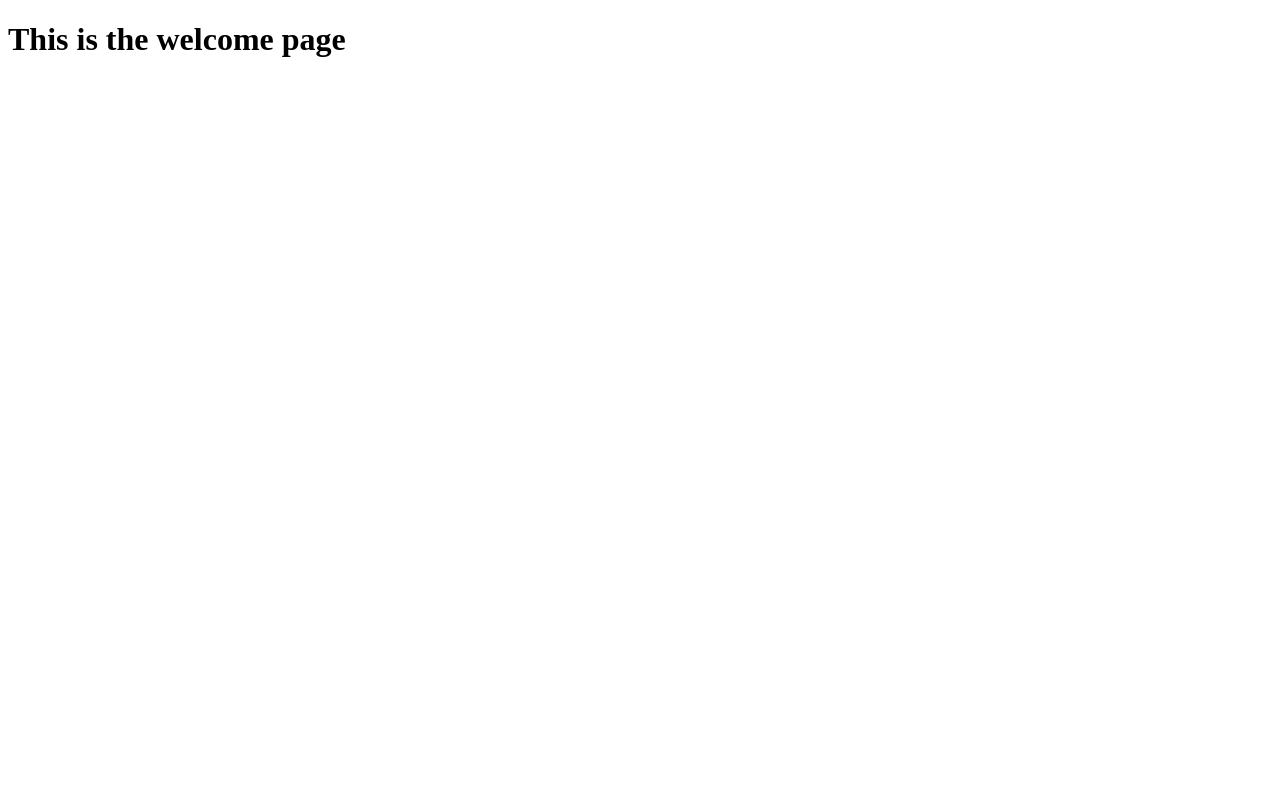
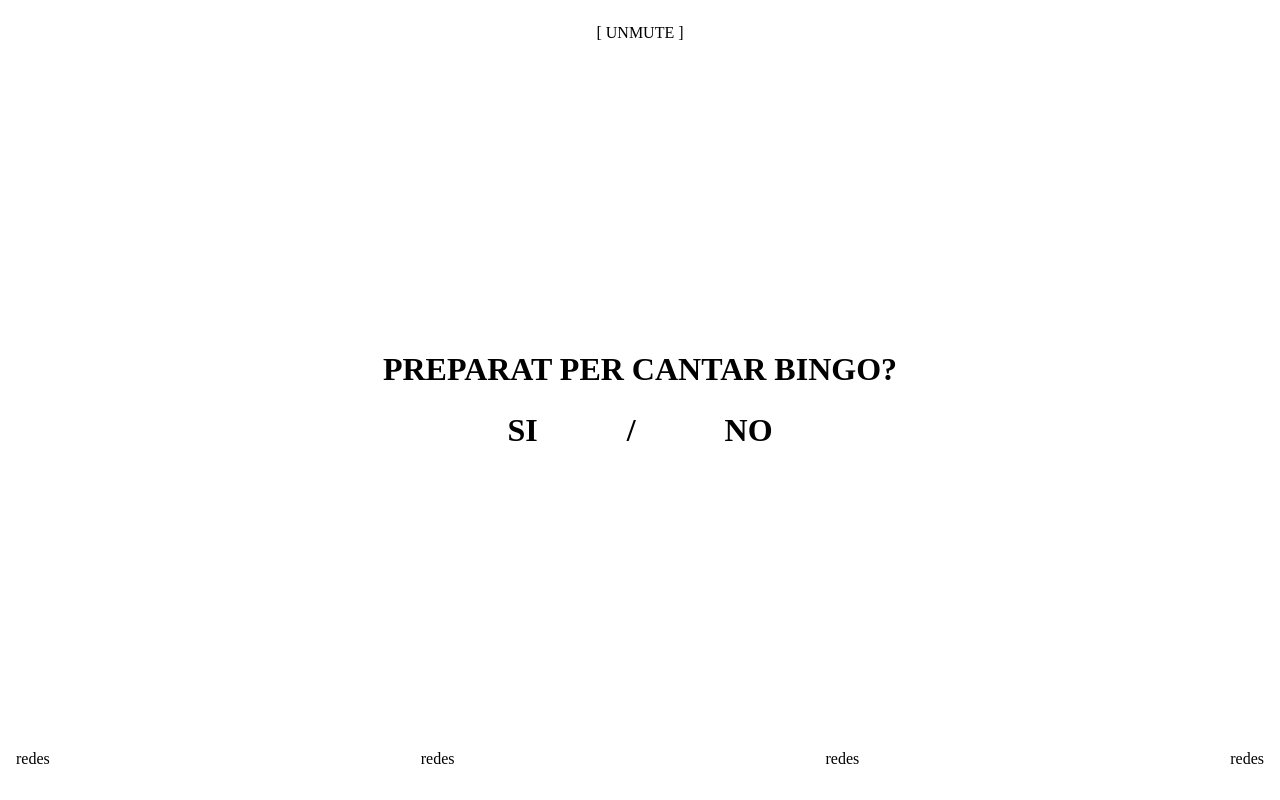
Before and after one commit to gteixi/social-bingo-webpage, a React (Create React App) app: page / in a window 1280 px wide. Built offline with nearby package versions, Linux system fonts and the light colour scheme.

Commit message:
Style of Welcome page done

```diff
--- /dev/null
+++ b/src/App.css
@@ -0,0 +1,7 @@
+* {
+  margin: 0;
+  padding: 0;
+  -webkit-box-sizing: border-box;
+          box-sizing: border-box;
+}
+/*# sourceMappingURL=App.css.map */
--- /dev/null
+++ b/src/App.scss
@@ -0,0 +1,5 @@
+* {
+  margin: 0;
+  padding: 0;
+  box-sizing: border-box;
+}
--- a/src/App.tsx
+++ b/src/App.tsx
@@ -7,6 +7,8 @@ import Description from "./pages/description/Description";
 import Home from "./pages/home/Home";
 import Pictures from "./pages/pictures/Pictures";
 import Welcome from "./pages/welcome/Welcome";
+
+import "./App.css";
 
 function App() {
   return (
--- /dev/null
+++ b/src/pages/welcome/Welcome.css
@@ -0,0 +1,51 @@
+.mainContainer {
+  height: 100vh;
+  display: -webkit-box;
+  display: -ms-flexbox;
+  display: flex;
+  -webkit-box-orient: vertical;
+  -webkit-box-direction: normal;
+      -ms-flex-direction: column;
+          flex-direction: column;
+  -webkit-box-pack: justify;
+      -ms-flex-pack: justify;
+          justify-content: space-between;
+  -webkit-box-align: center;
+      -ms-flex-align: center;
+          align-items: center;
+}
+
+.header {
+  margin: 1.5em;
+}
+
+.block__text {
+  margin: 1em;
+  text-align: center;
+}
+
+.block__answers {
+  display: -webkit-box;
+  display: -ms-flexbox;
+  display: flex;
+  -ms-flex-pack: distribute;
+      justify-content: space-around;
+  margin: 1.5em 6em 0 6em;
+}
+
+.socialMedia {
+  width: 100%;
+  display: -webkit-box;
+  display: -ms-flexbox;
+  display: flex;
+  -webkit-box-orient: horizontal;
+  -webkit-box-direction: normal;
+      -ms-flex-direction: row;
+          flex-direction: row;
+  -webkit-box-pack: justify;
+      -ms-flex-pack: justify;
+          justify-content: space-between;
+  margin: 1em;
+  padding: 1em;
+}
+/*# sourceMappingURL=Welcome.css.map */
--- /dev/null
+++ b/src/pages/welcome/Welcome.scss
@@ -0,0 +1,31 @@
+.mainContainer {
+  height: 100vh;
+  display: flex;
+  flex-direction: column;
+  justify-content: space-between;
+  align-items: center;
+}
+
+.header {
+  margin: 1.5em;
+}
+
+.block__text {
+  margin: 1em;
+  text-align: center;
+}
+
+.block__answers {
+  display: flex;
+  justify-content: space-around;
+  margin: 1.5em 6em 0 6em;
+}
+
+.socialMedia {
+  width: 100%;
+  display: flex;
+  flex-direction: row;
+  justify-content: space-between;
+  margin: 1em;
+  padding: 1em;
+}
--- a/src/pages/welcome/Welcome.tsx
+++ b/src/pages/welcome/Welcome.tsx
@@ -1,9 +1,28 @@
 import React from "react";
+
+import "./Welcome.css";
 
 function Welcome() {
   return (
-    <div>
-      <h1>This is the welcome page</h1>
+    <div className="mainContainer">
+      {/* UNMUTE COMPONENT */}
+      <div className="header">[ UNMUTE ]</div>
+      <div className="block">
+        <div className="block__text">
+          <h1>PREPARAT PER CANTAR BINGO?</h1>
+        </div>
+        <div className="block__answers">
+          <h1>SI</h1>
+          <h1>/</h1>
+          <h1>NO</h1>
+        </div>
+      </div>
+      <div className="socialMedia">
+        <p>redes</p>
+        <p>redes</p>
+        <p>redes</p>
+        <p>redes</p>
+      </div>
     </div>
   );
 }
```
Also changed, not shown: 2 other files (tests, documents, lock files or other folders).
